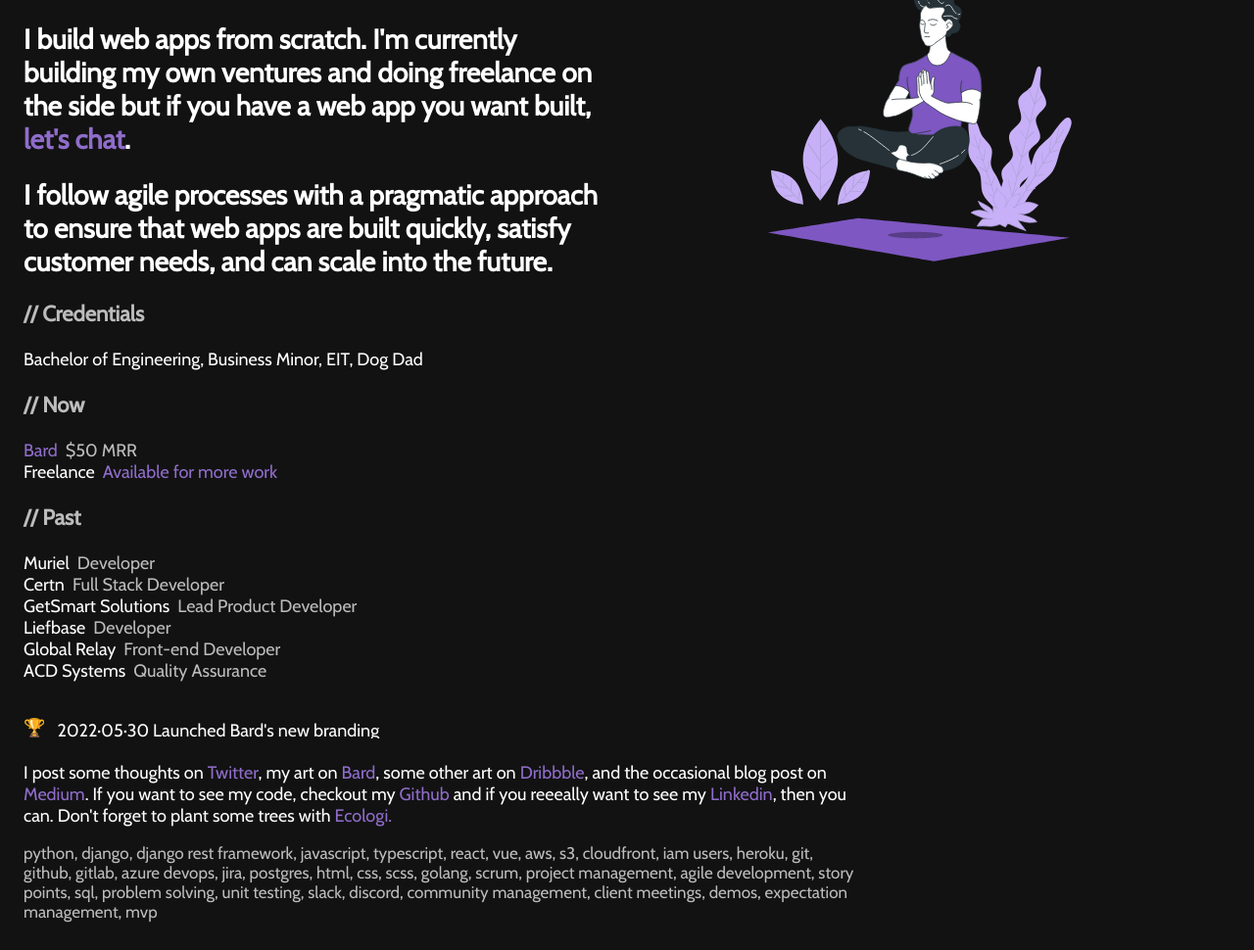
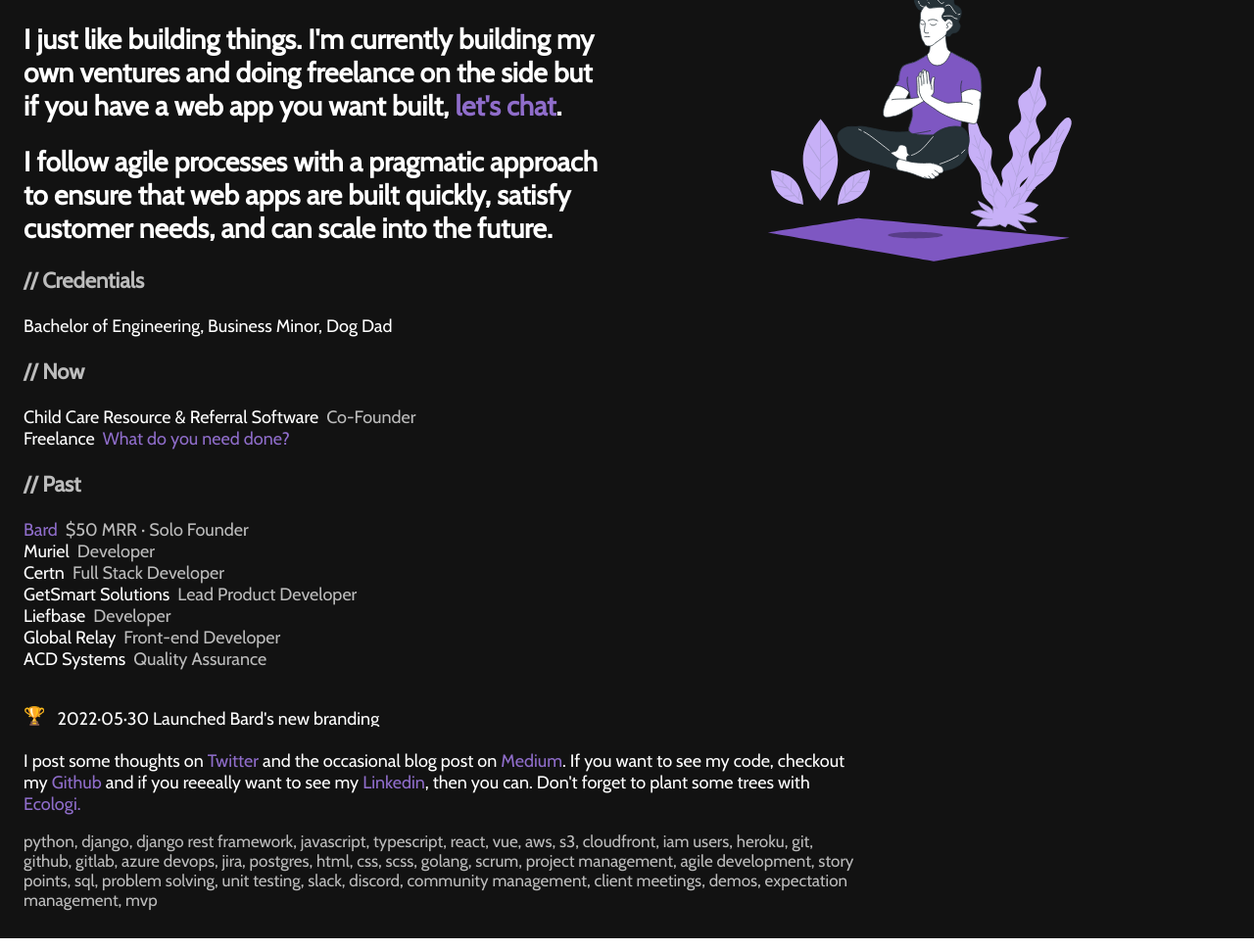
Before and after one commit to ProgrammingJoe/Programmingjoe.github.io, a Gatsby site: page / in a window 1280 px wide. Shown: the part 99-1069 px from the top of the page at 98% size. Built offline with nearby package versions, Linux system fonts and the light colour scheme; Gatsby itself is replaced by a stand-in of ours.

Commit message:
Add life updates

```diff
--- a/src/components/components.js
+++ b/src/components/components.js
@@ -44,6 +44,10 @@
   position: relative;
   display: inline;
   margin-right: 8px;
+
+  a {
+    margin-right: 0px;
+  }
 `
 export const LineItemModifier = styled.span`
   text-decoration: none;
--- a/src/pages/index.js
+++ b/src/pages/index.js
@@ -65,7 +65,7 @@
         meta={[
           {
             name: 'description',
-            content: `Joe Czepil builds web apps from scratch. He is currently working on his own ventures
+            content: `Joe Czepil likes building things. He is currently working on his own ventures
               and doing freelance on the side`
           }
         ]}
@@ -75,7 +75,7 @@
         <div>
           <Title>Joe Czepil</Title>
           <Intro>
-            I build web apps from scratch. I'm currently building my own ventures
+            I just like building things. I'm currently building my own ventures
             and doing freelance on the side but if you have a web app you want
             built, <Link href="mailto:joe@czepil.com">let's chat</Link>.
           </Intro>
@@ -86,22 +86,20 @@
 
           <Section>
             <SectionHeader>// Credentials</SectionHeader>
-            <SectionText>Bachelor of Engineering, Business Minor, EIT, Dog Dad</SectionText>
+            <SectionText>Bachelor of Engineering, Business Minor, Dog Dad</SectionText>
           </Section>
 
           <Section>
             <SectionHeader>// Now</SectionHeader>
             <List>
               <LineItem>
-                <Link href="https://bard.social/" target="_blank" rel="noopener noreferrer">
-                  Bard
-                </Link>
-                <LineItemModifier>$50 MRR</LineItemModifier>
+                <LineItemText>Child Care Resource & Referral Software</LineItemText>
+                <LineItemModifier>Co-Founder</LineItemModifier>
               </LineItem>
               <LineItem>
                 <LineItemText>Freelance</LineItemText>
                 <Link href="mailto:joe@czepil.com">
-                  Available for more work
+                  What do you need done?
                 </Link>
               </LineItem>
             </List>
@@ -110,6 +108,14 @@
           <Section>
             <SectionHeader>// Past</SectionHeader>
             <List>
+              <LineItem>
+                <LineItemText>
+                  <Link href="https://bard.social/" target="_blank" rel="noopener noreferrer">
+                    Bard
+                  </Link>
+                </LineItemText>
+                <LineItemModifier>$50 MRR · Solo Founder</LineItemModifier>
+              </LineItem>
               <LineItem>
                 <LineItemText>Muriel</LineItemText>
                 <LineItemModifier>Developer</LineItemModifier>
@@ -151,7 +157,6 @@
                 <Text color={gray300}>2022·07·30 Bard reaches $50MRR</Text>
                 <Text color={gray300}>2022·05·30 Launched Bard's new branding</Text>
                 <Text color={gray300}>2022·04·01 Hired my first contractor for Bard</Text>
-                <Text color={gray300}>2022·01·04 Completed my first Blender 3D project</Text>
                 <Text color={gray300}>2021·10·29 Left my job to pursue freelance and entrepreneurship</Text>
                 <Text color={gray300}>2021·06·30 Gimli joined the family!</Text>
                 <Text color={gray300}>2021·04·05 Got my first paying Bard user</Text>
@@ -170,10 +175,7 @@
         <Section>
           <Text>
             I post some thoughts
-            on <Link href="https://twitter.com/joeczepil" target="_blank" rel="noreferrer">Twitter</Link>, my
-            art on <Link href="https://bard.social/" target="_blank" rel="noreferrer">Bard</Link>, some
-            other art on <Link href="https://dribbble.com/Programmingjoe" target="_blank" rel="noreferrer">Dribbble</Link>, and
-            the occasional blog post
+            on <Link href="https://twitter.com/joeczepil" target="_blank" rel="noreferrer">Twitter</Link> and the occasional blog post
             on <Link href="https://medium.com/@Programmingjoe" target="_blank" rel="noreferrer">Medium</Link>.
             If you want to see my code, checkout
             my <Link href="https://github.com/ProgrammingJoe" target="_blank" rel="noreferrer">Github</Link> and if
```
